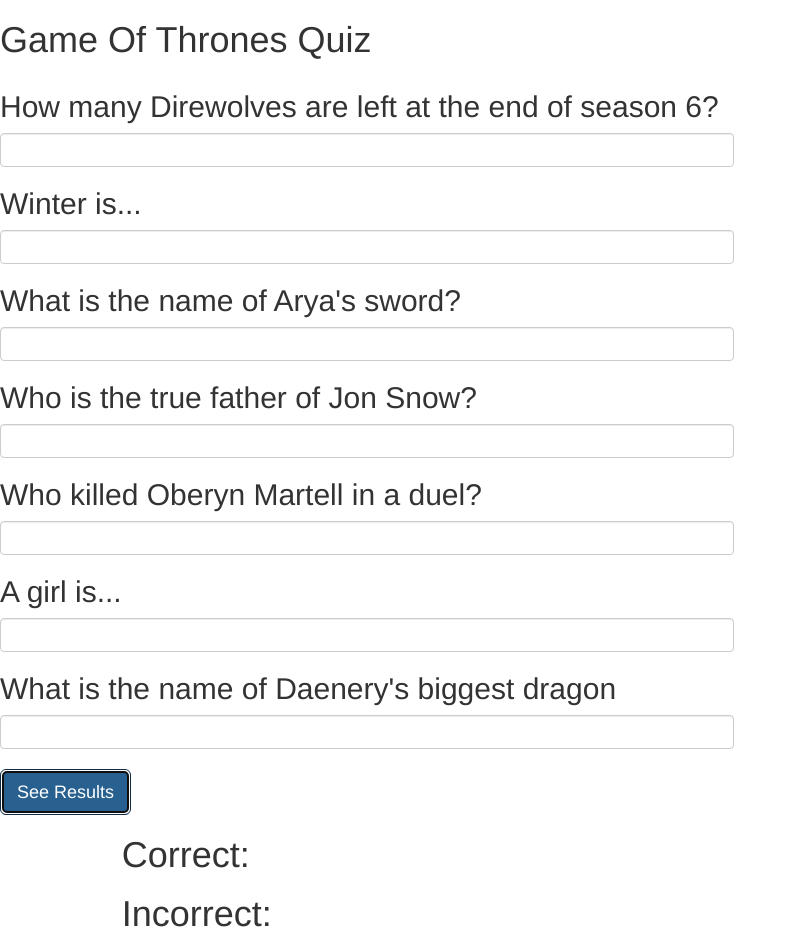
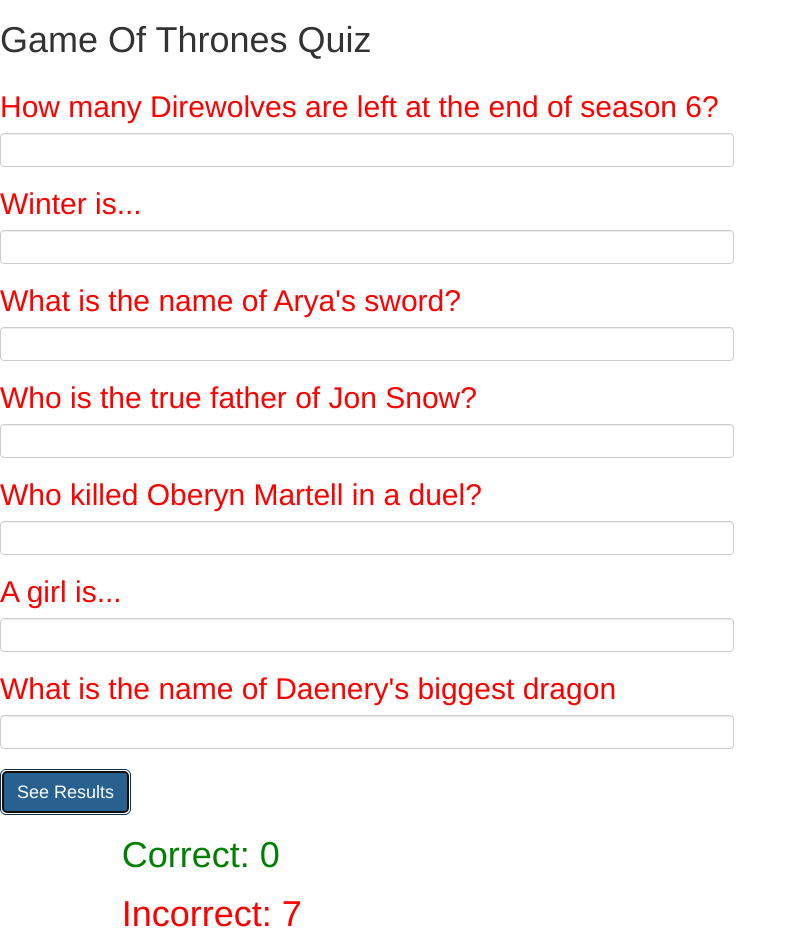
Before and after one commit to RicardoClaros25/GOTQuiz, a plain HTML site: page index.html in a window 1280 px wide. Both pictures are taken after a click on the button "See Results". Shown: the whole page, without its empty margins (0-797 px from the left). Drawn offline with nearby package versions, Linux system fonts and the light colour scheme.

Commit message:
Javascript added for color

```diff
--- a/css/main.css
+++ b/css/main.css
@@ -1,4 +1,12 @@
-. title {
+.body {
   text-align: center;
   font-size: 50px;
 }
+
+.correct {
+  color:green;
+}
+
+.incorrect {
+  color:red;
+}
--- a/index.html
+++ b/index.html
@@ -14,7 +14,7 @@
         <!-- organized section for a list -->
         <div class="row">
           <!-- specific columns for the list -->
-          <form class="col-sm-7">
+          <form class="col-md-7">
             <div class="form-group">
               <h2 id="question0"></h2>
               <input id= "answer0" type="text" class="form-control">
--- a/js/Main.js
+++ b/js/Main.js
@@ -38,7 +38,7 @@ function testResults() {
   var correct = 0;
   var incorrect = 0;
   for(i = 0; i < questions.length; i++) {
-    var answer = question[i].answer
+    var answer = questions[i].answer
     var guess = document.getElementById('answer' + [i]).value
     var questionSpot = document.getElementById('question' + [i])
     if(answer == guess) {
```
